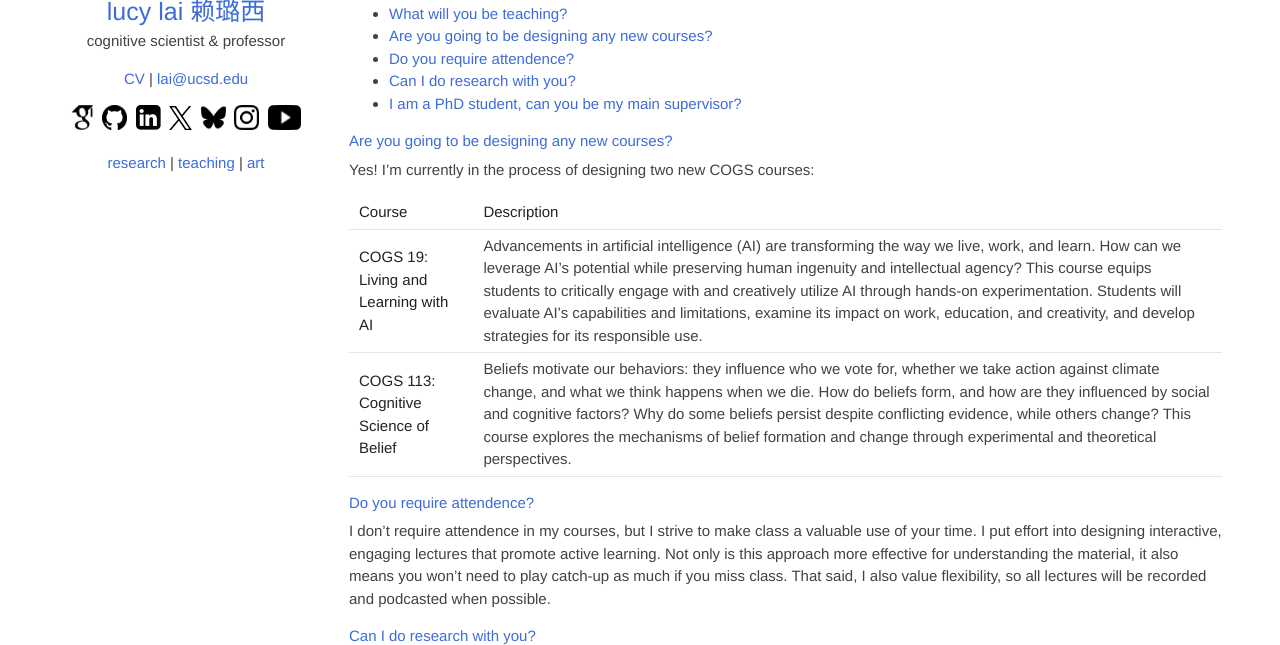
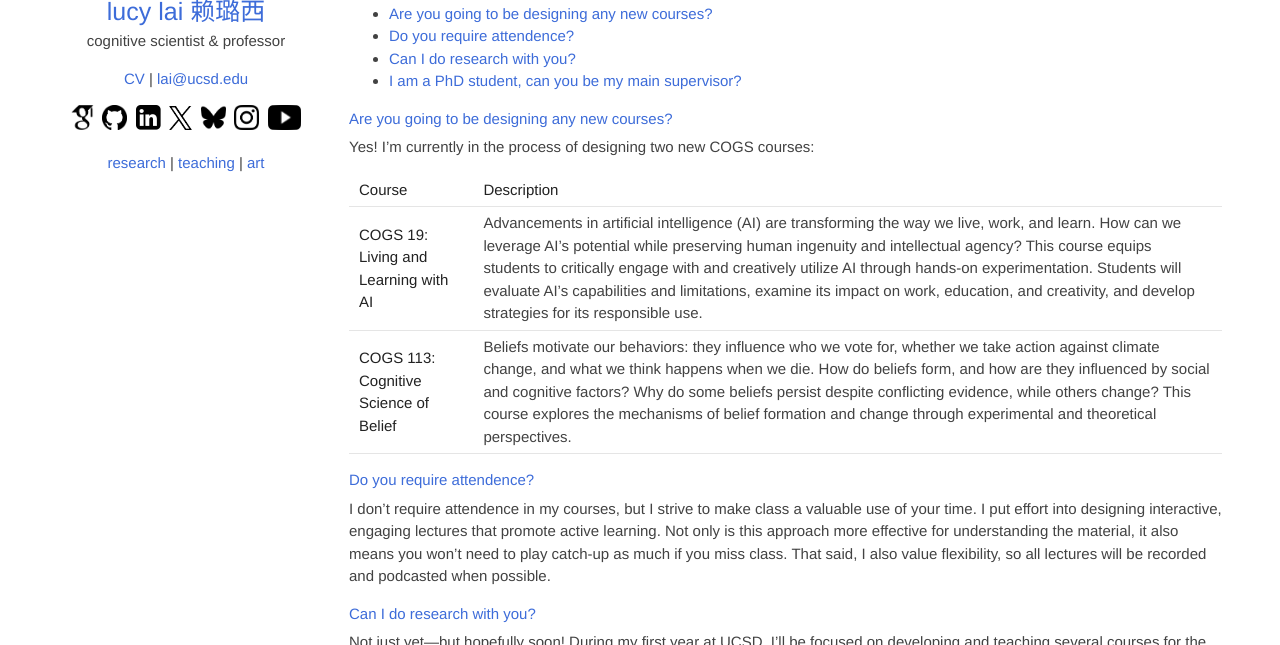
Before and after one commit to lucylai96/lucylai96.github.io, a Jekyll site: the page built from ucsd.md, in a window 1280 px wide and 900 px high, scrolled down 1513 px, cut to the strip 255-900 px from the top of the window. Built offline with Jekyll 4.4.1, drawn with Linux system fonts in a browser that asks for light colours; our own code applies the rules of GitHub Pages for plain Markdown files.

Commit message:
Update ucsd.md

```diff
--- a/ucsd.md
+++ b/ucsd.md
@@ -43,7 +43,6 @@ I've been teaching in college classrooms for the last 10 years, and have spent a
 If you're curious about all the details of my teaching philosophy, you can check out my full [teaching statement](https://lucylai.com/files/ucsd/lai_teaching_statement.pdf).
 
 ## FAQs
-* [What will you be teaching?](#what-will-you-be-teaching)
 * [Are you going to be designing any new courses?](#are-you-going-to-be-designing-any-new-courses)
 * [Do you require attendence?](#do-you-require-attendence)
 * [Can I do research with you?](#can-i-do-research-with-you)
```
